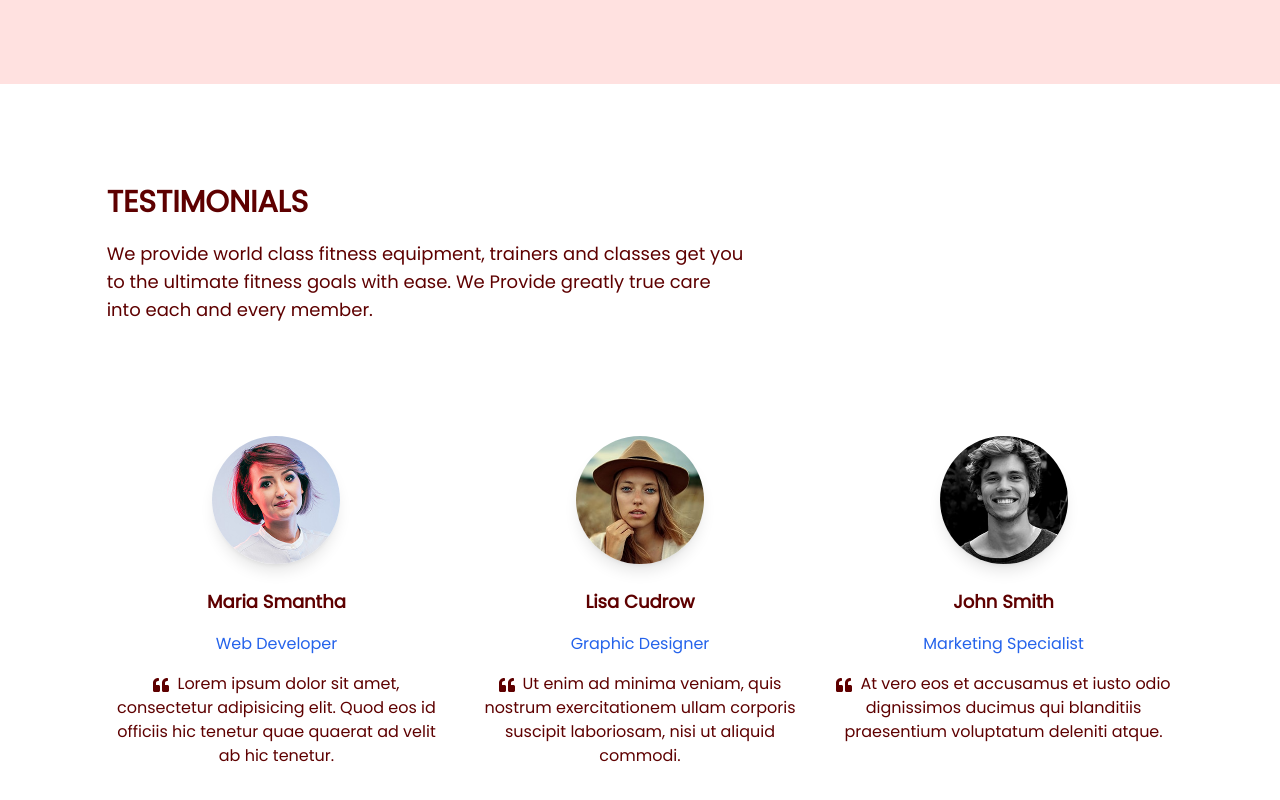
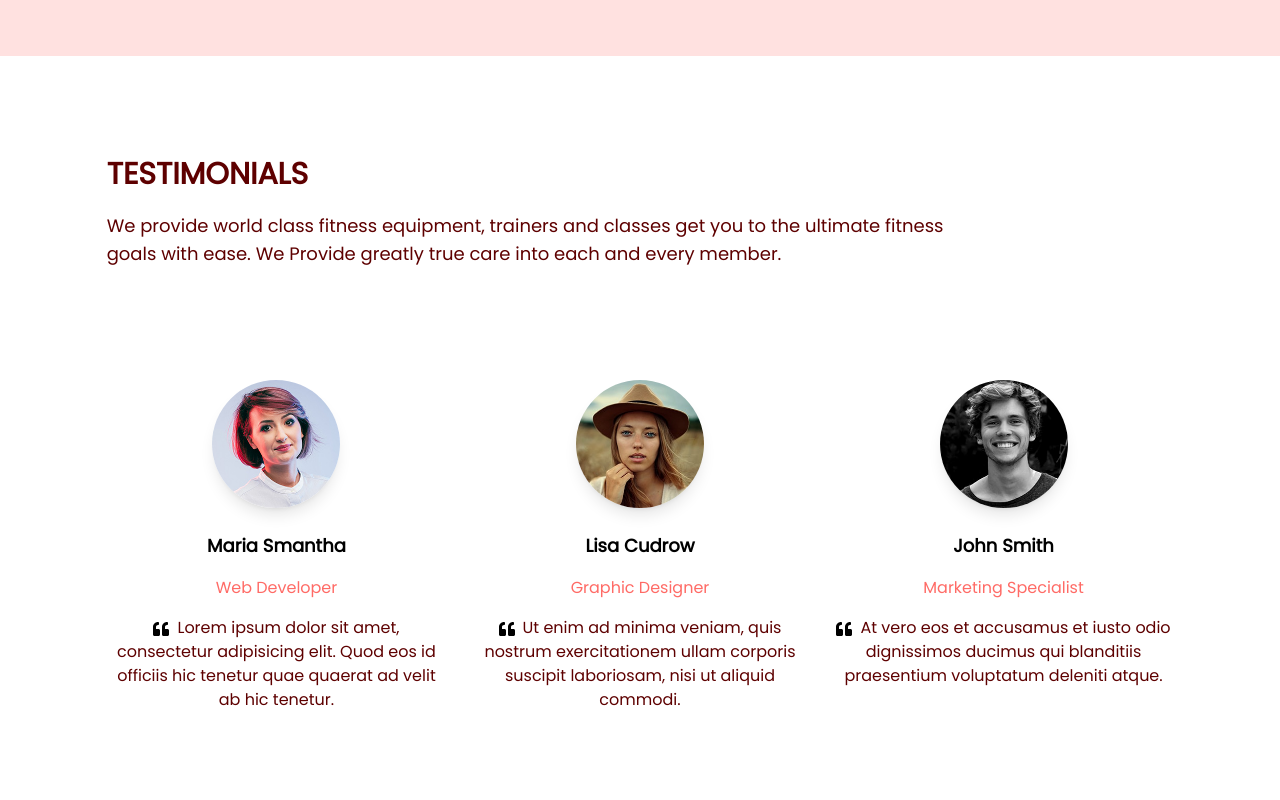
Before and after one commit to FREDVUNI/typescript-react-gym-landing, a React (Vite) app: page / in a window 1280 px wide. Shown: the part 2952-3752 px from the top of the page. Built offline with nearby package versions, Linux system fonts and the light colour scheme.

Commit message:
Fix design size of title

```diff
--- a/src/scenes/classes/index.tsx
+++ b/src/scenes/classes/index.tsx
@@ -25,7 +25,7 @@ const Classes = ({setSelectedPage}: Props) => {
                     visible:{opacity: 1, x: 0},
                 }}
             >
-                <div className='md:w-3/5'>
+                <div className='md:w-4/5'>
                 <HText>OUR CLASSES</HText>
                 <p className='py-5 text-lg'>
                     We provide world class fitness equipment, trainers and classes get you to the ultimate fitness goals with ease. We Provide greatly true care into each and every member.
--- a/src/scenes/testimonials/Testimonial.tsx
+++ b/src/scenes/testimonials/Testimonial.tsx
@@ -24,12 +24,12 @@ const Testimonial = ({name,image,title,description}: Props) => {
     <div className="flex justify-center mb-6">
         <img src={image} className="rounded-full shadow-lg w-32" alt="testimonials"/>
     </div>
-    <h5 className="text-lg font-bold mb-4">{name}</h5>
-    <h6 className="font-medium text-blue-600 mb-4">{title}</h6>
+    <h5 className="text-lg font-bold mb-4 text-black">{name}</h5>
+    <h6 className="font-medium text-primary-500 mb-4">{title}</h6>
         <p className="mb-4">
             <svg aria-hidden="true" focusable="false" data-prefix="fas" data-icon="quote-left"
                 className="w-6 pr-2 inline-block" role="img" xmlns="http://www.w3.org/2000/svg" viewBox="0 0 512 512">
-                <path fill="currentColor"
+                <path fill="text-primary-500"
                     d="M464 256h-80v-64c0-35.3 28.7-64 64-64h8c13.3 0 24-10.7 24-24V56c0-13.3-10.7-24-24-24h-8c-88.4 0-160 71.6-160 160v240c0 26.5 21.5 48 48 48h128c26.5 0 48-21.5 48-48V304c0-26.5-21.5-48-48-48zm-288 0H96v-64c0-35.3 28.7-64 64-64h8c13.3 0 24-10.7 24-24V56c0-13.3-10.7-24-24-24h-8C71.6 32 0 103.6 0 192v240c0 26.5 21.5 48 48 48h128c26.5 0 48-21.5 48-48V304c0-26.5-21.5-48-48-48z">
                 </path>
             </svg>
--- a/src/scenes/testimonials/index.tsx
+++ b/src/scenes/testimonials/index.tsx
@@ -24,7 +24,7 @@ const Testimonials = ({setSelectedPage}: Props) => {
                     hidden:{opacity: 0, x: -50},
                     visible:{opacity: 1, x: 0},
                 }}
-                className='md:my-5 md:w-3/5'>
+                className='md:my-5 md:w-4/5'>
                 <HText>TESTIMONIALS</HText>
                 <p className='my-5 text-lg'>
                     We provide world class fitness equipment, trainers and classes get you to the ultimate fitness goals with ease. We Provide greatly true care into each and every member.
```
